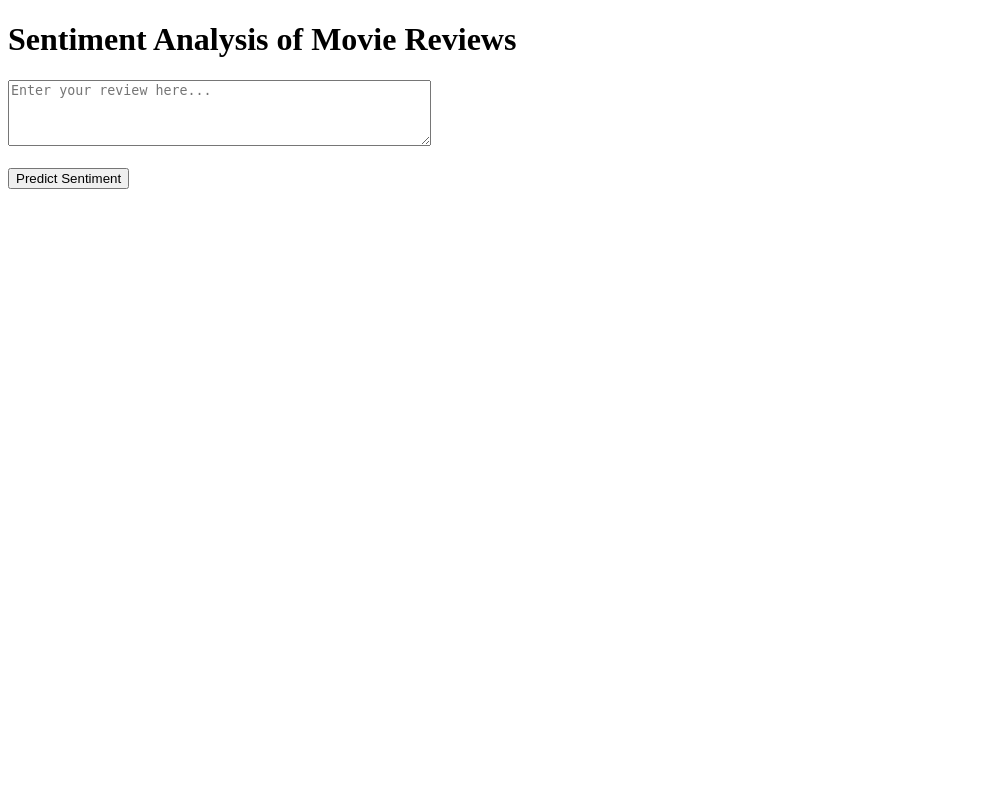
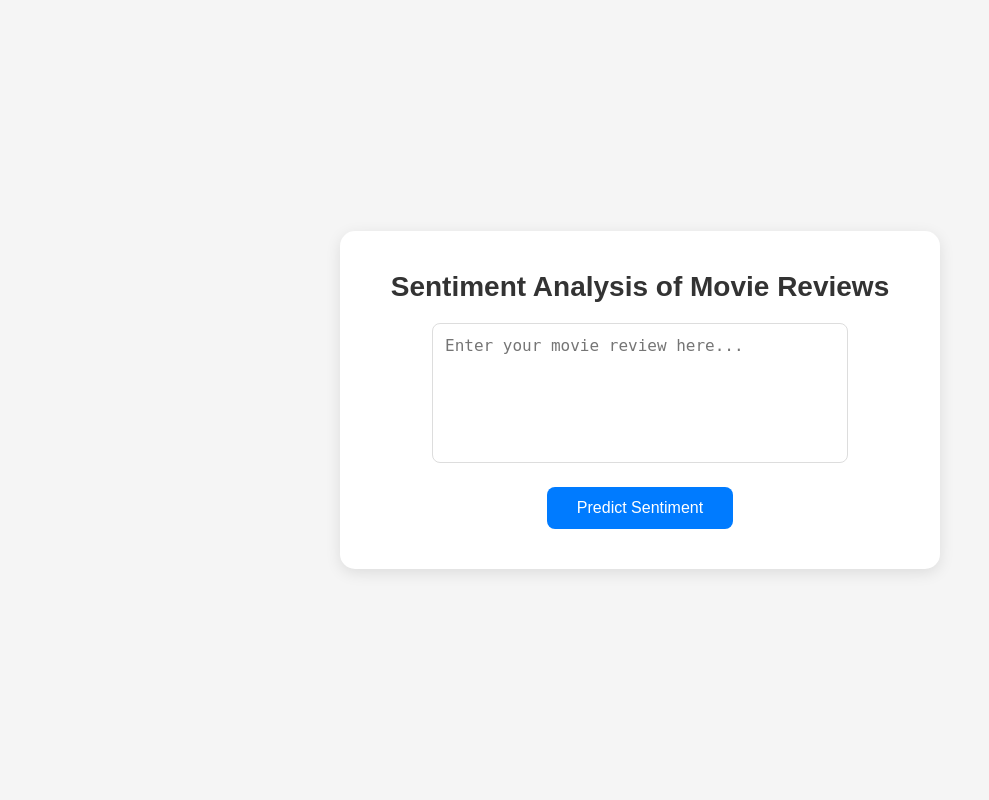
Before and after one commit to saikiran7288/IMDB_Sentiment_Analysis., a Flask app: page / in a window 1280 px wide. Shown: the whole page, without its empty margins (0-989 px from the left). Run offline with Flask 3, Linux system fonts and the light colour scheme; parts of the project's set-up code (start-up, migrations or seed data) failed here and were passed over.

Commit message:
Your commit message

```diff
--- a/templates/index.html
+++ b/templates/index.html
@@ -4,16 +4,126 @@
     <meta charset="UTF-8">
     <meta name="viewport" content="width=device-width, initial-scale=1.0">
     <title>Sentiment Analysis</title>
+
+    <style>
+        /* General Reset */
+        * {
+            margin: 0;
+            padding: 0;
+            box-sizing: border-box;
+        }
+
+        /* Body Styling */
+        body {
+            font-family: 'Arial', sans-serif;
+            background-color: #f5f5f5;
+            display: flex;
+            justify-content: center;
+            align-items: center;
+            min-height: 100vh;
+            padding: 20px;
+        }
+
+        /* Main Container */
+        .container {
+            background-color: #ffffff;
+            padding: 40px;
+            width: 100%;
+            max-width: 600px;
+            border-radius: 15px;
+            box-shadow: 0 4px 15px rgba(0, 0, 0, 0.1);
+            text-align: center;
+        }
+
+        /* Title Styling */
+        h1 {
+            color: #333;
+            font-size: 28px;
+            margin-bottom: 20px;
+        }
+
+        /* Textarea Styling */
+        textarea {
+            width: 80%;
+            padding: 12px;
+            border: 1px solid #ddd;
+            border-radius: 8px;
+            font-size: 16px;
+            resize: none;
+            margin-bottom: 20px;
+            outline: none;
+            transition: border 0.3s ease;
+        }
+
+        textarea:focus {
+            border: 1px solid #28a745;
+        }
+
+        /* Submit Button Styling */
+        button {
+            background-color: #007bff;
+            color: white;
+            padding: 12px 30px;
+            border: none;
+            border-radius: 8px;
+            cursor: pointer;
+            font-size: 16px;
+            transition: background-color 0.3s ease;
+        }
+
+        button:hover {
+            background-color: #0056b3;
+        }
+
+        /* Result Section */
+        .result {
+            margin-top: 20px;
+            background-color: #28a745;
+            color: white;
+            padding: 15px;
+            border-radius: 8px;
+            box-shadow: 0 2px 10px rgba(0, 0, 0, 0.1);
+        }
+
+        .result h3 {
+            margin-bottom: 10px;
+        }
+
+        .result p {
+            font-size: 18px;
+            font-weight: 600;
+        }
+
+        /* Media Queries for Responsiveness */
+        @media (max-width: 768px) {
+            .container {
+                padding: 20px;
+            }
+
+            h1 {
+                font-size: 24px;
+            }
+
+            textarea {
+                width: 100%;
+            }
+        }
+    </style>
 </head>
 <body>
-    <h1>Sentiment Analysis of Movie Reviews</h1>
-    <form action="/predict" method="POST">
-        <textarea name="review" rows="4" cols="50" placeholder="Enter your review here..." required></textarea><br><br>
-        <input type="submit" value="Predict Sentiment">
-    </form>
+    <div class="container">
+        <h1>Sentiment Analysis of Movie Reviews</h1>
+        <form action="/predict" method="POST">
+            <textarea name="review" rows="6" placeholder="Enter your movie review here..." required></textarea>
+            <button type="submit">Predict Sentiment</button>
+        </form>
 
-    {% if prediction_text %}
-        <h3>{{ prediction_text }}</h3>
-    {% endif %}
+        {% if prediction_text %}
+            <div class="result">
+                <h3>Prediction:</h3>
+                <p>{{ prediction_text }}</p>
+            </div>
+        {% endif %}
+    </div>
 </body>
 </html>
```
Also changed, not shown: static/style.css (added, +102 -0 lines).
